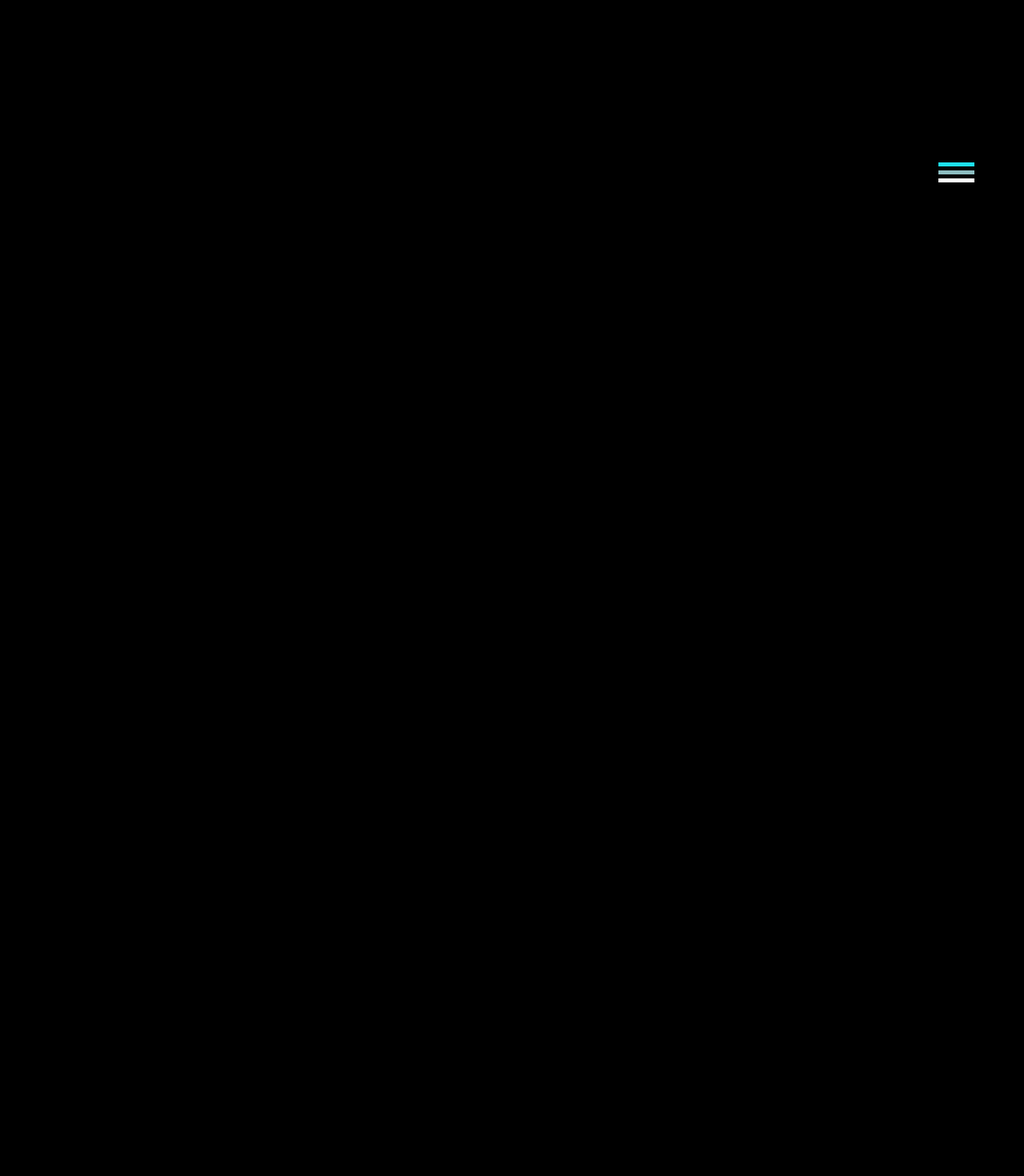
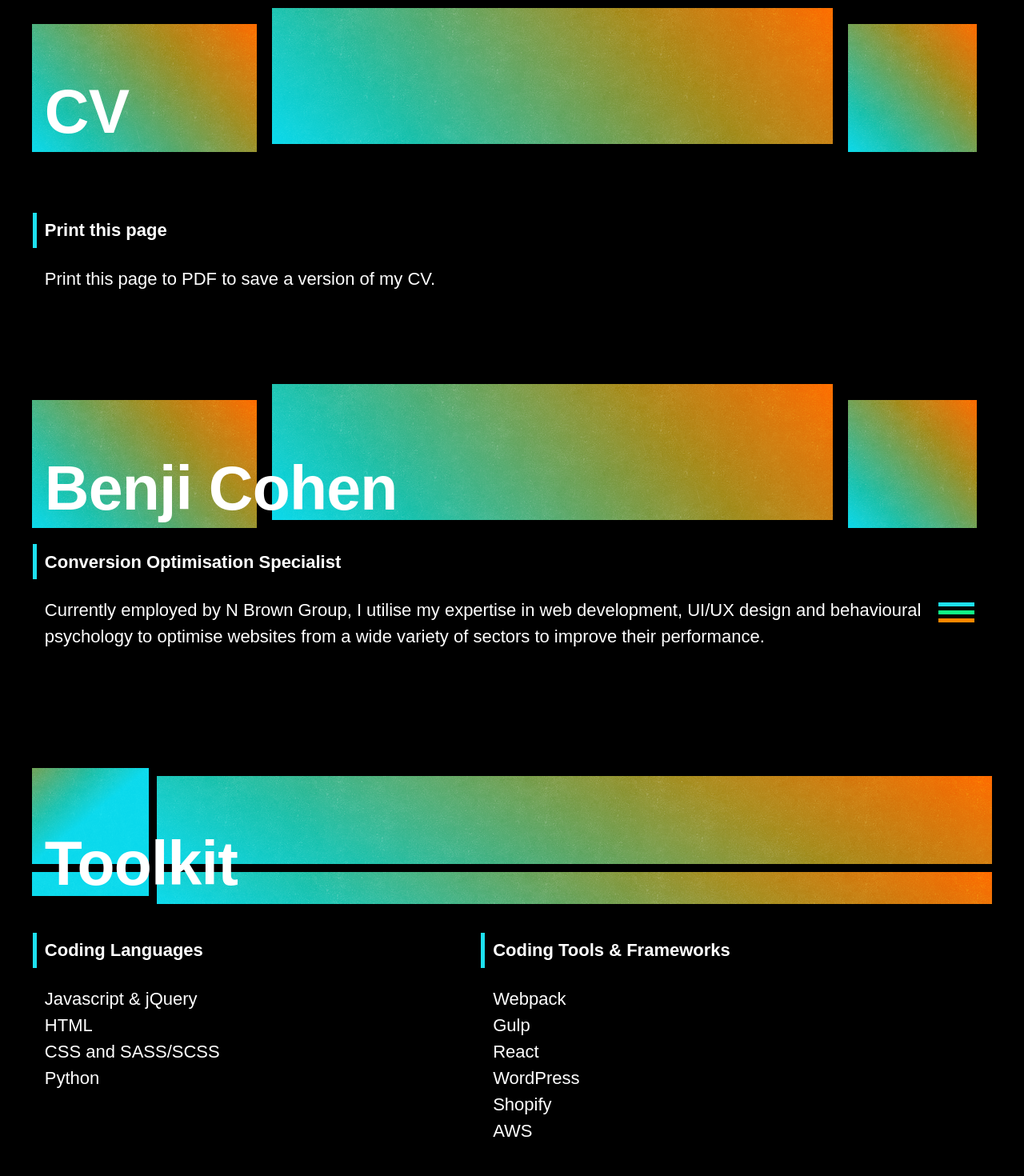
Before and after one commit to BenC0/BenCo-Miami, a React app: page /curriculum-vitae in a window 1280 px wide. Shown: the top 1470 px of the page at 80% size. Before the commit the page ends 800 px from the top, so only its background shows below. Built offline with nearby package versions, Linux system fonts and the light colour scheme; a web font is replaced by a local one.

Commit message:
CV implemented

```diff
--- a/src/App.js
+++ b/src/App.js
@@ -6,6 +6,7 @@ import Toolkit from './Toolkit/page';
 import Experience from './Experience/page';
 import SideProjects from './SideProjects/page';
 import Contact from './Contact/page';
+import CV from './CV/page';
 
 import {
   BrowserRouter as Router,
@@ -34,25 +35,31 @@ function App() {
 					<li>
 						<NavLink to="/contact" exact>Contact</NavLink>
 					</li>
+					<li>
+						<NavLink to="/curriculum-vitae" target="_blank" exact>CV</NavLink>
+					</li>
 				</ul>
 			</nav>
 			{/* A <Switch> looks through its children <Route>s and
 			renders the first one that matches the current URL. */}
 			<Switch>
 				<Route path="/" exact>
-					<Homepage />
+					<Homepage doPageSwap={true} />
 				</Route>
 				<Route path="/toolkit" exact>
-					<Toolkit />
+					<Toolkit doPageSwap={true} />
 				</Route>
 				<Route path="/experience" exact>
-					<Experience />
+					<Experience doPageSwap={true} />
 				</Route>
 				<Route path="/side-projects" exact>
-					<SideProjects />
+					<SideProjects doPageSwap={true} />
+				</Route>
+				<Route path="/curriculum-vitae" exact>
+					<CV doPageSwap={true} />
 				</Route>
 				<Route path="/contact" exact>
-					<Contact />
+					<Contact doPageSwap={true} />
 				</Route>
 			</Switch>
 		</Router>,
--- /dev/null
+++ b/src/CV/cv.css
@@ -0,0 +1,51 @@
+[page="CV"] {
+/*	--white: #000;
+	--black: #fff;*/
+
+	& .title_container {
+		margin-bottom: 20px;
+		@media print {
+			& .background {
+				display: none !important;
+			}
+		}
+	}
+
+	& .cv_container {
+		@media print {
+	        clear: both;
+	        page-break-before: always;
+	    }
+	}
+
+	& .cv_container-toolkit {
+		@media print {
+			margin-top: 200px;
+		}
+		& .toolkit {
+			display: grid;
+			grid-column-gap: 1em;
+			grid-template-columns: repeat(2, 1fr);
+
+			@media screen and (min-width: 700px) {
+				& .content {
+					grid-column: auto / span 1;
+				}
+			}
+		}
+	}
+
+	@media print {
+		& a::after {
+			margin: 0 1ch;
+			content: "(" attr(href) ")";
+		}
+
+		& a, & a::after {
+			color: var(--white) !important;
+		}
+		& nav a::after {
+			content: none;
+		}
+	}
+}
--- /dev/null
+++ b/src/CV/page.js
@@ -0,0 +1,44 @@
+import "./cv.css";
+import React from 'react';
+import PageTitle from "../Modules/PageTitle"
+import pageSwap from "../Modules/pageSwap"
+import Homepage from '../Home/page';
+import Toolkit from '../Toolkit/page';
+import Experience from '../Experience/page';
+import SideProjects from '../SideProjects/page';
+import Contact from '../Contact/page';
+import ContentSection from "../Modules/ContentSection"
+
+function CV() {
+	const CVInfo = {
+		"title": "Print this page",
+		"copy": <p>Print this page to PDF to save a version of my CV.</p>
+	}
+	const doPageSwap = false
+	pageSwap("CV")
+	return [
+		<div className="hideOnPrint d-span-12 m-span-4 full-width">
+			<PageTitle title={"CV"} />
+		</div>,
+		<div className="hideOnPrint d-span-12 m-span-4">
+			<ContentSection content={CVInfo} />
+		</div>,
+		<div className="cv_container cv_container-home d-span-12 m-span-4 full-width">
+			<Homepage doPageSwap={doPageSwap} />
+		</div>,
+		<div className="cv_container cv_container-toolkit d-span-12 m-span-4 d-grid-12 m-grid-4 full-width">
+			<Toolkit doPageSwap={doPageSwap} />
+		</div>,
+		<div className="cv_container cv_container-experience d-span-12 m-span-4 full-width">
+			<Experience doPageSwap={doPageSwap} />
+		</div>,
+		<div className="cv_container cv_container-sideprojects d-span-12 m-span-4 full-width">
+			<SideProjects doPageSwap={doPageSwap} />
+		</div>,
+		<div className="cv_container cv_container-contact d-span-12 m-span-4 full-width">
+			<Contact doPageSwap={doPageSwap} />
+		</div>
+	]
+}
+
+export default CV;
--- a/src/Contact/page.js
+++ b/src/Contact/page.js
@@ -4,8 +4,11 @@ import pageSwap from "../Modules/pageSwap"
 import ContentSection from "../Modules/ContentSection"
 import CallToAction from "../Modules/CallToAction"
 
-function Contact() {
-	pageSwap("Contact")
+function Contact(props) {
+	let doPageSwap = props.doPageSwap !== null || props.doPageSwap !== undefined ? props.doPageSwap : true
+	if (!!doPageSwap) {
+		pageSwap("Contact")
+	}
 	const WorkRelated = {
 		"title": "Work Related",
 		"copy": [
--- a/src/Experience/page.js
+++ b/src/Experience/page.js
@@ -4,8 +4,11 @@ import SectionTitle from "../Modules/SectionTitle"
 import pageSwap from "../Modules/pageSwap"
 import ContentSection from "../Modules/ContentSection"
 
-function Experience() {
-	pageSwap("Experience")
+function Experience(props) {
+	let doPageSwap = props.doPageSwap !== null || props.doPageSwap !== undefined ? props.doPageSwap : true
+	if (!!doPageSwap) {
+		pageSwap("Experience")
+	}
 	const PageIntro = {
 		"title": "Conversion Optimisation",
 		"copy": [
--- a/src/Home/page.js
+++ b/src/Home/page.js
@@ -3,8 +3,11 @@ import PageTitle from "../Modules/PageTitle"
 import pageSwap from "../Modules/pageSwap"
 import ContentSection from "../Modules/ContentSection"
 
-function Homepage() {
-	pageSwap("Home")
+function Homepage(props) {
+	let doPageSwap = props.doPageSwap !== null || props.doPageSwap !== undefined ? props.doPageSwap : true
+	if (!!doPageSwap) {
+		pageSwap("Home")
+	}
 	const Content = {
 		"title": "Conversion Optimisation Specialist",
 		"copy": <p>Currently employed by N Brown Group, I utilise my expertise in web development, UI/UX design and behavioural psychology to optimise websites from a wide variety of sectors to improve their performance.</p>
--- a/src/Menu.css
+++ b/src/Menu.css
@@ -9,6 +9,10 @@
 	right: 0;
 
 	cursor: pointer;
+
+	@media print {
+		display: none;
+	}
 }
 
 
--- a/src/Modules/PageTitle.css
+++ b/src/Modules/PageTitle.css
@@ -1,7 +1,6 @@
 #pageTitle {
 	padding: 80px 0 0;
 	width: 100%;
-/*	animation: FadeIn 1s forwards .65s;*/
 	margin-bottom: 0;
 	font-size: 2.25rem;
 
@@ -78,6 +77,7 @@
 	}
 }
 
+[page="CV"] .cv_container-home #pageTitle,
 [page="Home"] #pageTitle {
 	& .background {
 		& .shape {
@@ -112,6 +112,7 @@
 	}
 }
 
+[page="CV"] .cv_container-toolkit #pageTitle,
 [page="Toolkit"] #pageTitle {
 	& .title_container {
 		height: 160px;
@@ -179,6 +180,7 @@
 	}
 }
 
+[page="CV"] .cv_container-experience #pageTitle,
 [page="Experience"] #pageTitle {
 	& .background {
 		display: grid;
@@ -190,7 +192,7 @@
 			&:nth-child(1),
 			&:nth-child(2) {
 				display: block;
-				border-top: .15em solid black;
+				border-top: .15em solid var(--black);
 			}
 
 			&:nth-child(2) {
@@ -204,6 +206,7 @@
 	}
 }
 
+[page="CV"] .cv_container-sideprojects #pageTitle,
 [page="SideProjects"] #pageTitle {
 	& .background {
 		height: 160px;
@@ -216,6 +219,7 @@
 			&:nth-child(1),
 			&:nth-child(2),
 			&:nth-child(3) {
+				border-bottom: .1em solid var(--black);
 				display: block;
 			}
 
@@ -231,6 +235,7 @@
 	}
 }
 
+[page="CV"] .cv_container-contact #pageTitle,
 [page="Contact"] #pageTitle {
 	& .background {
 		display: grid;
@@ -244,7 +249,7 @@
 			&:nth-child(3) {
 				border-right: 0;
 				display: block;
-				border-left: .15em solid black;
+				border-left: .15em solid var(--black);
 				background: linear-gradient(
 								30deg,
 								var(--page-color-primary),
@@ -306,3 +311,39 @@
 		left: 0;
 	}
 }
+
+
+[page="CV"] .hideOnPrint #pageTitle {
+	padding-top: 30px;
+	& .background {
+		& .shape {
+			position: relative;
+			border-right: .25em solid var(--black);
+			background: linear-gradient(
+							45deg,
+							var(--page-color-primary),
+							var(--page-color-accent)
+						);
+
+			&:nth-child(1) {
+				display: block;
+				width: 25%;
+			}
+			&:nth-child(2) {
+				display: block;
+				width: 60%;
+				height: 170px;
+				transform: translateY(-20px);
+			}
+			&:nth-child(3) {
+				display: block;
+				width: 15%;
+			}
+
+			&::after {
+				mix-blend-mode: color-burn;
+				background: url('/images/mocha-grunge.png');
+			}
+		}
+	}
+}
--- a/src/Modules/pageSwap.js
+++ b/src/Modules/pageSwap.js
@@ -1,5 +1,5 @@
 export default function pageSwap(page = "") {
-	console.log('sd')
+	console.log(page)
     document.body.classList.remove('nav-active')
     document.body.setAttribute("page", page)
 }
--- a/src/SideProjects/page.js
+++ b/src/SideProjects/page.js
@@ -3,8 +3,11 @@ import PageTitle from "../Modules/PageTitle"
 import pageSwap from "../Modules/pageSwap"
 import ContentSection from "../Modules/ContentSection"
 
-function SideProjects() {
-	pageSwap("SideProjects")
+function SideProjects(props) {
+	let doPageSwap = props.doPageSwap !== null || props.doPageSwap !== undefined ? props.doPageSwap : true
+	if (!!doPageSwap) {
+		pageSwap("SideProjects")
+	}
 	const loCRO = {
 		title: "loCRO",
 		"copy": [
--- a/src/Toolkit/page.js
+++ b/src/Toolkit/page.js
@@ -3,8 +3,11 @@ import PageTitle from "../Modules/PageTitle"
 import pageSwap from "../Modules/pageSwap"
 import ContentSection from "../Modules/ContentSection"
 
-function Toolkit() {
-	pageSwap("Toolkit")
+function Toolkit(props) {
+	let doPageSwap = props.doPageSwap !== null || props.doPageSwap !== undefined ? props.doPageSwap : true
+	if (!!doPageSwap) {
+		pageSwap("Toolkit")
+	}
 	const CodingLanguages = {
 		title: "Coding Languages",
 		"copy": <p>Javascript & jQuery<br />HTML<br />CSS and SASS/SCSS<br />Python</p>
--- a/src/index.css
+++ b/src/index.css
@@ -41,6 +41,11 @@
 	--contact-color-accent: var(--orange-bright);
 	--contact-color-secondary: var(--red-muted);
 	--contact-color-tertiary: var(--white);
+
+	--cv-color-primary: var(--blue-bright);
+	--cv-color-accent: var(--orange-bright);
+	--cv-color-secondary: var(--green-bright);
+	--cv-color-tertiary: var(--orange-bright);
 
 	--font-family: futura-pt, sans-serif;
 
@@ -103,6 +108,12 @@ body {
 		--page-color-secondary: var(--contact-color-secondary);
 		--page-color-tertiary: var(--contact-color-tertiary);
 	}
+	&[page="CV"] {
+		--page-color-primary: var(--cv-color-primary);
+		--page-color-accent: var(--cv-color-accent);
+		--page-color-secondary: var(--cv-color-secondary);
+		--page-color-tertiary: var(--cv-color-tertiary);
+	}
 }
 
 #root {
@@ -132,6 +143,12 @@ h1, h2, h3, h4, h5, h6 {
 
 b, strong, .bold {
 	font-weight: 600;
+}
+
+@media print {
+	.hideOnPrint {
+		display: none;
+	}
 }
 
 .copy,
@@ -218,6 +235,10 @@ b, strong, .bold {
 	100% {
 		opacity: 0;
 	}
+}
+
+.full-width {
+	width: 100%;
 }
 
 /* Grid Framework */
```
